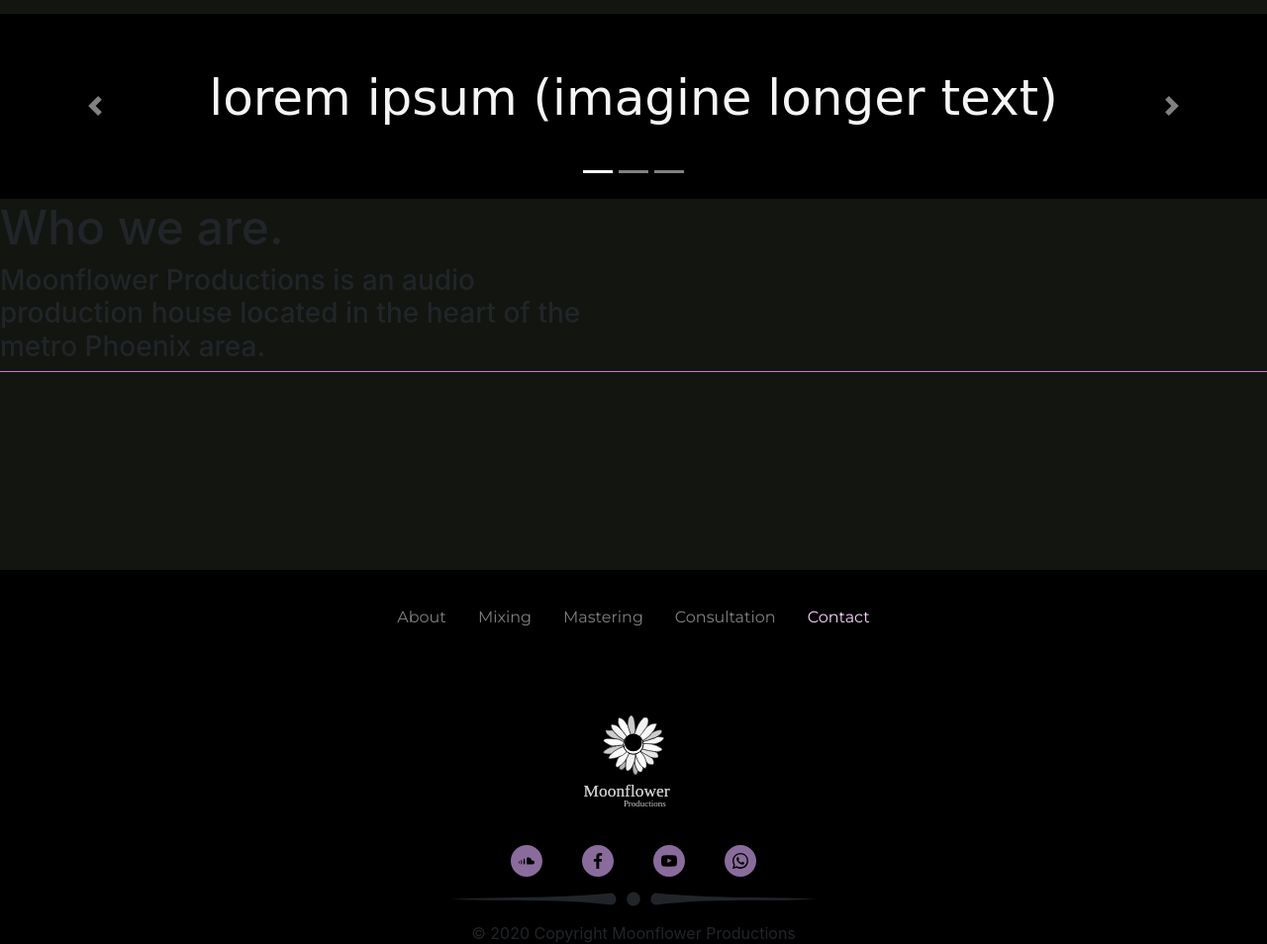
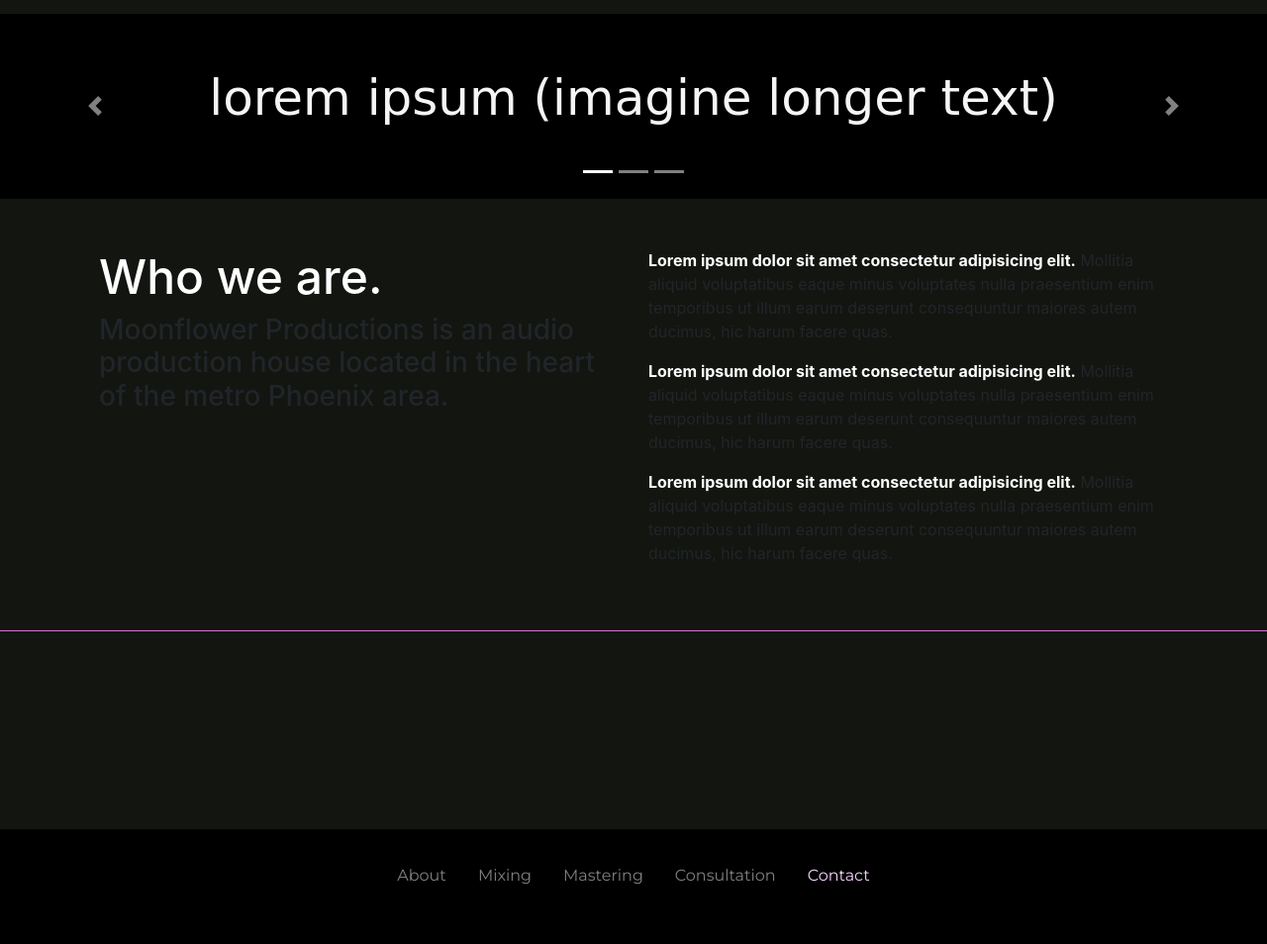
Before and after one commit to dayna-j/studio-website, a PHP site: page / in a window 1280 px wide. Shown: the part 765-1719 px from the top of the page at 99% size. Run offline with PHP 8.4, Linux system fonts and the light colour scheme; some libraries are stand-ins or nearby versions; some web fonts are replaced.

Commit message:
Adding section to about page

```diff
--- a/index.php
+++ b/index.php
@@ -139,22 +139,22 @@
             </section>
 
             <section id='about-section'>
+                <div class="about-section-wrapper">
                 <div class="row">
 
 
                     <div class="col">
-                        <h1>Who we are.</h1>
-                        <h3>Moonflower Productions is an audio production house located in the heart of the metro Phoenix area.
-</h3>
+                        <h1 class='text-white'>Who we are.</h1>
+                        <h3>Moonflower Productions is an audio production house located in the heart of the metro Phoenix area.</h3>
                     </div>
 
-
-
-
                     <div class="col">
-
+                    <p><span class='emphasize'>Lorem ipsum dolor sit amet consectetur adipisicing elit.</span> Mollitia aliquid voluptatibus eaque minus voluptates nulla praesentium enim temporibus ut illum earum deserunt consequuntur maiores autem ducimus, hic harum facere quas.</p>
+                    <p><span class='emphasize'>Lorem ipsum dolor sit amet consectetur adipisicing elit.</span> Mollitia aliquid voluptatibus eaque minus voluptates nulla praesentium enim temporibus ut illum earum deserunt consequuntur maiores autem ducimus, hic harum facere quas.</p>
+                    <p><span class='emphasize'>Lorem ipsum dolor sit amet consectetur adipisicing elit.</span> Mollitia aliquid voluptatibus eaque minus voluptates nulla praesentium enim temporibus ut illum earum deserunt consequuntur maiores autem ducimus, hic harum facere quas.</p>
                     </div>
 
+                </div>
                 </div>
             </section>
 
--- a/styles/scss/dist/main.css
+++ b/styles/scss/dist/main.css
@@ -150,6 +150,15 @@ h2 {
   font-size: 50px !important;
 }
 
+.about-section-wrapper {
+  padding: 50px 100px;
+}
+
+.emphasize {
+  color: white;
+  font-weight: bold;
+}
+
 footer {
   display: flex;
   background-color: black;
--- a/styles/scss/main.scss
+++ b/styles/scss/main.scss
@@ -193,6 +193,14 @@ h2{
     font-size: 50px !important;
 }
 
+.about-section-wrapper{
+    padding: 50px 100px;
+}
+
+.emphasize{
+    color: white;
+    font-weight: bold;
+}
 
 footer{
     display: flex;
```
